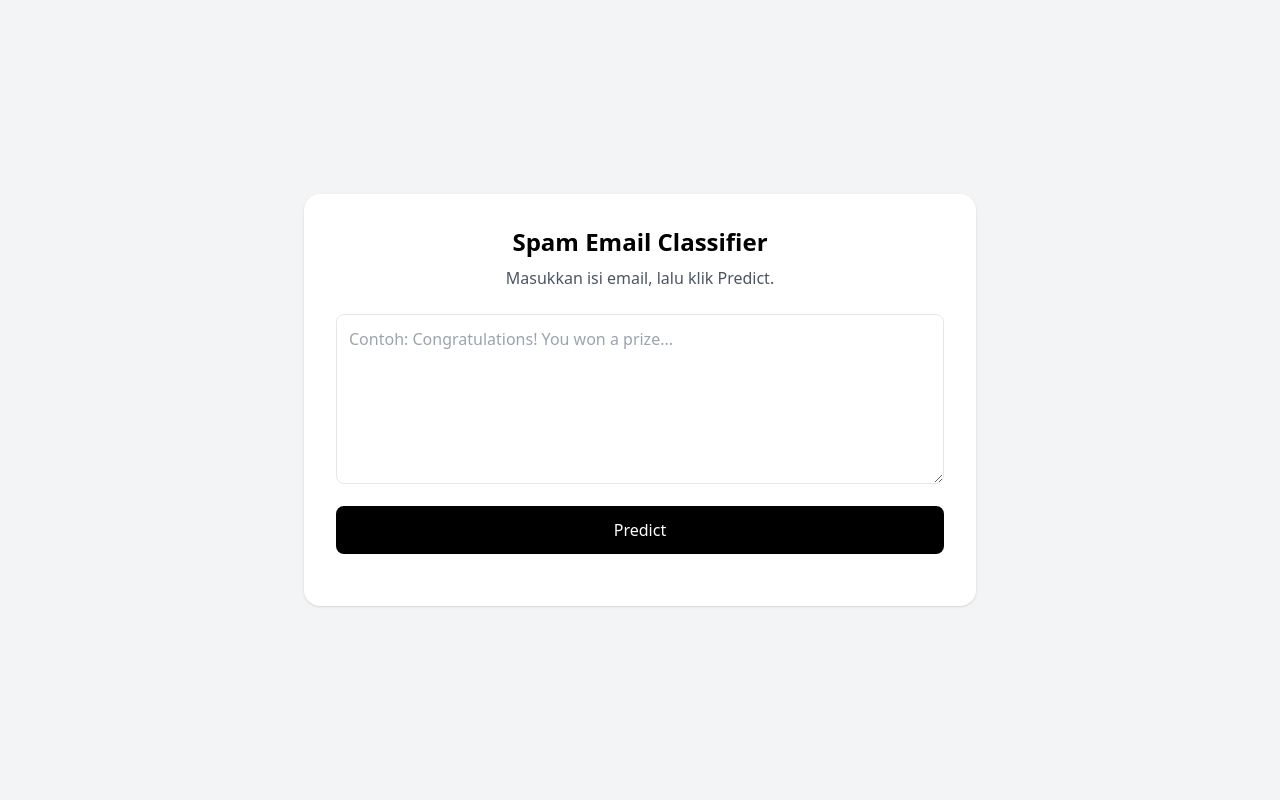
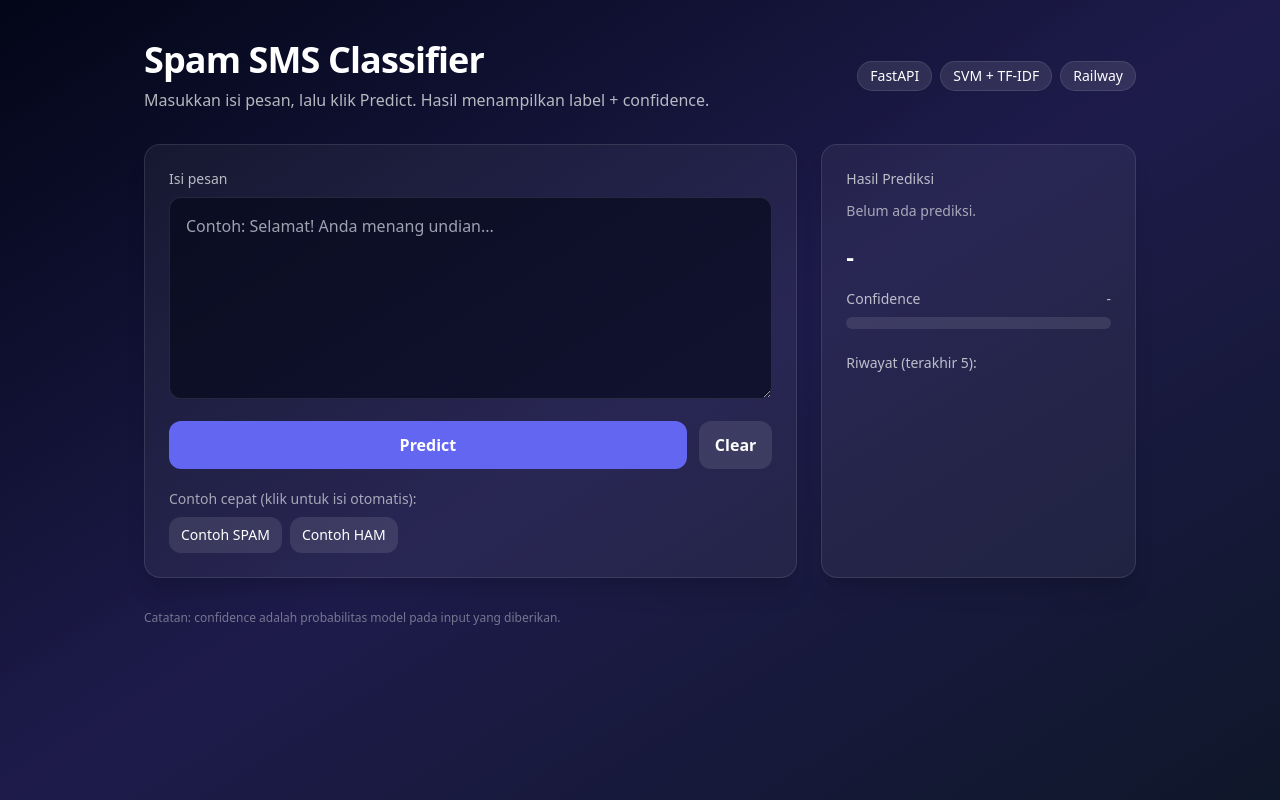
Before and after one commit to diansafira08/tb-deploy-model-spam, a FastAPI app: page / in a window 1280 px wide. Run offline with FastAPI, Linux system fonts and the light colour scheme; parts of the project's set-up code (start-up, migrations or seed data) failed here and were passed over; some libraries are stand-ins or nearby versions.

Commit message:
Switch to Indonesian dataset + retrain + improve UI + dataset-based examples

```diff
--- a/main.py
+++ b/main.py
@@ -1,64 +1,115 @@
-# app.py
+# main.py
 # =========================================================
-# FastAPI Web App untuk Spam Email Classifier
+# FastAPI Web App untuk Spam Classifier
 # - GET  /         : tampilkan halaman web (HTML)
-# - POST /predict  : terima teks email dan kembalikan prediksi + confidence
-#
-# File model: svm_model.pkl (sudah kamu buat)
+# - POST /predict  : terima teks & kembalikan prediksi + confidence
+# Bonus:
+# - Ambil contoh HAM dan SPAM langsung dari dataset spam.csv,
+#   jadi tombol "Contoh HAM/SPAM" tidak ngawur lagi.
 # =========================================================
 
 import os
 import pickle
+import pandas as pd
+
 from fastapi import FastAPI, Request
 from fastapi.responses import HTMLResponse
 from fastapi.templating import Jinja2Templates
 from pydantic import BaseModel
 
-# --- Path aman untuk Windows / Railway ---
 BASE_DIR = os.path.dirname(os.path.abspath(__file__))
 MODEL_PATH = os.path.join(BASE_DIR, "svm_model.pkl")
+DATA_PATH = os.path.join(BASE_DIR, "spam.csv")
 
-# --- Load model ---
+# Load model
 with open(MODEL_PATH, "rb") as f:
     model = pickle.load(f)
 
-app = FastAPI(
-    title="Spam Email Classification",
-    version="1.0.0"
-)
+app = FastAPI(title="Spam SMS Classifier", version="1.0.0")
 
-# --- Template folder ---
 templates = Jinja2Templates(directory=os.path.join(BASE_DIR, "templates"))
 
-# --- Schema request/response ---
+
 class EmailRequest(BaseModel):
     email: str
 
-class EmailResponse(BaseModel):
-    prediction: str
-    confidence: float
 
-# --- Route home (UI) ---
+def load_examples_from_dataset():
+    """
+    Ambil 1 contoh ham dan 1 contoh spam dari dataset.
+    Deteksi kolom secara fleksibel seperti di training.
+    Kalau gagal, fallback ke teks default.
+    """
+    default_ham = "Halo, nanti jam 7 jadi ketemu? Jangan lupa bawa berkas ya."
+    default_spam = "SELAMAT! Anda menang undian. Kirim kode OTP ke nomor ini untuk verifikasi."
+
+    try:
+        try:
+            df = pd.read_csv(DATA_PATH, encoding="utf-8")
+        except UnicodeDecodeError:
+            df = pd.read_csv(DATA_PATH, encoding="latin-1")
+
+        # deteksi kolom label & text
+        lower = {c: str(c).lower().strip() for c in df.columns}
+        label_candidates = {"v1","label","category","kelas","class","target","y","kategori","status"}
+        text_candidates  = {"v2","text","message","sms","content","pesan","kalimat","body","x","isi"}
+
+        label_col = None
+        text_col = None
+
+        for c in df.columns:
+            if lower[c] in label_candidates:
+                label_col = c
+                break
+        for c in df.columns:
+            if lower[c] in text_candidates:
+                text_col = c
+                break
+
+        obj_cols = [c for c in df.columns if df[c].dtype == "object"]
+        if label_col is None and len(obj_cols) >= 1:
+            label_col = obj_cols[0]
+        if text_col is None and len(obj_cols) >= 2:
+            text_col = obj_cols[1]
+
+        df = df[[label_col, text_col]].rename(columns={label_col:"Category", text_col:"Message"})
+        df["Category"] = df["Category"].astype(str).str.lower().str.strip()
+        df["Message"] = df["Message"].astype(str).str.strip()
+
+        # normalisasi label
+        df["Category"] = df["Category"].replace({
+            "1":"spam","0":"ham","nonspam":"ham","non-spam":"ham","not spam":"ham","bukan spam":"ham"
+        })
+
+        df = df[df["Category"].isin(["spam","ham"])].copy()
+        df = df[df["Message"].str.len() > 0].copy()
+
+        sample_ham = df[df["Category"] == "ham"]["Message"].iloc[0] if (df["Category"] == "ham").any() else default_ham
+        sample_spam = df[df["Category"] == "spam"]["Message"].iloc[0] if (df["Category"] == "spam").any() else default_spam
+
+        return sample_ham, sample_spam
+
+    except Exception:
+        return default_ham, default_spam
+
+
 @app.get("/", response_class=HTMLResponse)
 async def home(request: Request):
-    return templates.TemplateResponse("index.html", {"request": request})
+    sample_ham, sample_spam = load_examples_from_dataset()
+    return templates.TemplateResponse(
+        "index.html",
+        {"request": request, "sample_ham": sample_ham, "sample_spam": sample_spam}
+    )
 
-# --- Route predict ---
-@app.post("/predict", response_model=EmailResponse)
+
+@app.post("/predict")
 async def predict_email(req: EmailRequest):
-    text = req.email.strip()
-
-    # kalau kosong, balikin default
+    text = (req.email or "").strip()
     if not text:
         return {"prediction": "empty_input", "confidence": 0.0}
 
     X = [text]
     pred = model.predict(X)[0]
-
-    # Linear SVM kamu dibuat probability=True, jadi predict_proba bisa dipakai
     conf = float(model.predict_proba(X).max())
 
-    return {
-        "prediction": str(pred),
-        "confidence": round(conf, 4)
-    }
+    return {"prediction": str(pred), "confidence": round(conf, 4)}
--- a/templates/index.html
+++ b/templates/index.html
@@ -2,57 +2,207 @@
 <html lang="id">
 <head>
   <meta charset="UTF-8" />
-  <meta name="viewport" content="width=device-width, initial-scale=1.0" />
-  <title>Spam Email Classifier</title>
+  <meta name="viewport" content="width=device-width, initial-scale=1.0"/>
+  <title>Spam SMS Classifier</title>
   <script src="https://cdn.tailwindcss.com"></script>
 </head>
-<body class="min-h-screen flex items-center justify-center bg-gray-100">
-  <div class="w-full max-w-2xl p-8 bg-white rounded-2xl shadow">
-    <h1 class="text-2xl font-bold mb-2 text-center">Spam Email Classifier</h1>
-    <p class="text-center text-gray-600 mb-6">
-      Masukkan isi email, lalu klik Predict.
+
+<body class="min-h-screen bg-gradient-to-br from-slate-950 via-indigo-950 to-slate-900 text-white">
+  <div class="max-w-5xl mx-auto px-4 py-10">
+    <!-- Header -->
+    <div class="flex items-center justify-between gap-4 mb-8">
+      <div>
+        <h1 class="text-3xl md:text-4xl font-extrabold tracking-tight">
+          Spam SMS Classifier
+        </h1>
+        <p class="text-white/70 mt-2">
+          Masukkan isi pesan, lalu klik Predict. Hasil menampilkan label + confidence.
         </p>
+      </div>
 
-    <textarea id="email" rows="6"
-      class="w-full p-3 border rounded-lg focus:outline-none focus:ring"
-      placeholder="Contoh: Congratulations! You won a prize..."></textarea>
+      <div class="hidden md:flex items-center gap-2">
+        <span class="px-3 py-1 rounded-full bg-white/10 border border-white/10 text-sm">FastAPI</span>
+        <span class="px-3 py-1 rounded-full bg-white/10 border border-white/10 text-sm">SVM + TF-IDF</span>
+        <span class="px-3 py-1 rounded-full bg-white/10 border border-white/10 text-sm">Railway</span>
+      </div>
+    </div>
 
+    <!-- Main Card -->
+    <div class="grid grid-cols-1 lg:grid-cols-3 gap-6">
+      <!-- Input -->
+      <div class="lg:col-span-2 rounded-2xl bg-white/5 border border-white/10 shadow-xl p-6">
+        <label class="block text-sm text-white/70 mb-2">Isi pesan</label>
+        <textarea id="email" rows="7"
+          class="w-full rounded-xl bg-slate-950/60 border border-white/10 p-4 outline-none focus:ring-2 focus:ring-indigo-400/60"
+          placeholder="Contoh: Selamat! Anda menang undian..."></textarea>
+
+        <div class="flex flex-col sm:flex-row gap-3 mt-4">
           <button id="predictBtn"
-      class="mt-4 w-full py-3 bg-black text-white rounded-lg hover:opacity-90">
+            class="flex-1 rounded-xl bg-indigo-500 hover:bg-indigo-400 active:bg-indigo-600 transition px-4 py-3 font-semibold">
             Predict
           </button>
 
-    <div id="result" class="mt-5 text-center text-lg font-semibold"></div>
+          <button id="clearBtn"
+            class="rounded-xl bg-white/10 hover:bg-white/15 transition px-4 py-3 font-semibold">
+            Clear
+          </button>
+        </div>
+
+        <!-- Quick examples (diambil dari dataset lewat backend) -->
+        <div class="mt-5">
+          <p class="text-sm text-white/60 mb-2">Contoh cepat (klik untuk isi otomatis):</p>
+          <div class="flex flex-wrap gap-2">
+            <button class="exBtn px-3 py-2 rounded-xl bg-white/10 hover:bg-white/15 text-sm"
+              data-text="{{ sample_spam | e }}">
+              Contoh SPAM
+            </button>
+            <button class="exBtn px-3 py-2 rounded-xl bg-white/10 hover:bg-white/15 text-sm"
+              data-text="{{ sample_ham | e }}">
+              Contoh HAM
+            </button>
+          </div>
+        </div>
+      </div>
+
+      <!-- Output -->
+      <div class="rounded-2xl bg-white/5 border border-white/10 shadow-xl p-6">
+        <p class="text-sm text-white/70">Hasil Prediksi</p>
+
+        <div id="status" class="mt-3 text-white/60 text-sm">Belum ada prediksi.</div>
+
+        <div class="mt-5 flex items-center gap-3">
+          <div id="badge" class="hidden px-3 py-1 rounded-full text-sm font-bold border">
+            SPAM
+          </div>
+          <div class="text-2xl font-extrabold" id="label">-</div>
+        </div>
+
+        <div class="mt-4">
+          <div class="flex justify-between text-sm text-white/70">
+            <span>Confidence</span>
+            <span id="confText">-</span>
+          </div>
+          <div class="mt-2 h-3 rounded-full bg-white/10 overflow-hidden">
+            <div id="confBar" class="h-3 w-0 bg-indigo-400"></div>
+          </div>
+        </div>
+
+        <!-- History -->
+        <div class="mt-6">
+          <p class="text-sm text-white/70 mb-2">Riwayat (terakhir 5):</p>
+          <div id="history" class="space-y-2"></div>
+        </div>
+      </div>
+    </div>
+
+    <p class="text-white/40 text-xs mt-8">
+      Catatan: confidence adalah probabilitas model pada input yang diberikan.
+    </p>
   </div>
 
   <script>
     const btn = document.getElementById("predictBtn");
+    const clearBtn = document.getElementById("clearBtn");
     const emailInput = document.getElementById("email");
-    const resultDiv = document.getElementById("result");
 
-    btn.addEventListener("click", async () => {
+    const statusEl = document.getElementById("status");
+    const labelEl = document.getElementById("label");
+    const badgeEl = document.getElementById("badge");
+    const confTextEl = document.getElementById("confText");
+    const confBarEl = document.getElementById("confBar");
+    const historyEl = document.getElementById("history");
+
+    const history = [];
+
+    function setBadge(pred) {
+      badgeEl.classList.remove("hidden");
+      badgeEl.classList.remove("bg-red-500/20","border-red-400/40","text-red-200");
+      badgeEl.classList.remove("bg-emerald-500/20","border-emerald-400/40","text-emerald-200");
+      badgeEl.classList.remove("bg-white/10","border-white/20","text-white");
+
+      if (pred === "spam") {
+        badgeEl.textContent = "SPAM";
+        badgeEl.classList.add("bg-red-500/20","border-red-400/40","text-red-200");
+      } else if (pred === "ham") {
+        badgeEl.textContent = "HAM";
+        badgeEl.classList.add("bg-emerald-500/20","border-emerald-400/40","text-emerald-200");
+      } else {
+        badgeEl.textContent = pred.toUpperCase();
+        badgeEl.classList.add("bg-white/10","border-white/20","text-white");
+      }
+    }
+
+    function pushHistory(pred, conf) {
+      history.unshift({ pred, conf, t: new Date().toLocaleTimeString() });
+      if (history.length > 5) history.pop();
+
+      historyEl.innerHTML = "";
+      history.forEach(item => {
+        const div = document.createElement("div");
+        div.className = "rounded-xl bg-white/5 border border-white/10 p-3 text-sm flex items-center justify-between";
+        div.innerHTML = `
+          <span class="text-white/80">${item.t}</span>
+          <span class="font-semibold">${item.pred}</span>
+          <span class="text-white/70">${item.conf}</span>
+        `;
+        historyEl.appendChild(div);
+      });
+    }
+
+    async function doPredict() {
       const email = emailInput.value.trim();
-
       if (!email) {
-        resultDiv.textContent = "Email tidak boleh kosong.";
+        statusEl.textContent = "Pesan tidak boleh kosong.";
         return;
       }
 
-      resultDiv.textContent = "Processing...";
+      statusEl.textContent = "Memproses...";
+      btn.disabled = true;
+      btn.classList.add("opacity-70","cursor-not-allowed");
 
       try {
         const res = await fetch("/predict", {
           method: "POST",
-          headers: { "Content-Type": "application/json" },
+          headers: {"Content-Type":"application/json"},
           body: JSON.stringify({ email })
         });
 
         const data = await res.json();
-        resultDiv.textContent =
-          `Prediction: ${data.prediction} | Confidence: ${data.confidence}`;
-      } catch (err) {
-        resultDiv.textContent = "Terjadi error. Coba lagi.";
+        const pred = data.prediction;
+        const conf = Number(data.confidence);
+
+        labelEl.textContent = pred;
+        setBadge(pred);
+
+        const percent = Math.max(0, Math.min(100, Math.round(conf * 100)));
+        confTextEl.textContent = `${conf} (${percent}%)`;
+        confBarEl.style.width = percent + "%";
+
+        statusEl.textContent = "Selesai.";
+        pushHistory(pred, conf);
+      } catch (e) {
+        statusEl.textContent = "Terjadi error saat prediksi.";
+      } finally {
+        btn.disabled = false;
+        btn.classList.remove("opacity-70","cursor-not-allowed");
       }
+    }
+
+    btn.addEventListener("click", doPredict);
+
+    clearBtn.addEventListener("click", () => {
+      emailInput.value = "";
+      statusEl.textContent = "Dikosongkan.";
+      labelEl.textContent = "-";
+      badgeEl.classList.add("hidden");
+      confTextEl.textContent = "-";
+      confBarEl.style.width = "0%";
+    });
+
+    document.querySelectorAll(".exBtn").forEach(b => {
+      b.addEventListener("click", () => {
+        emailInput.value = b.dataset.text;
+      });
     });
   </script>
 </body>
```
Also changed, not shown: train_and_compare.py (+102 -51 lines), heatmap.png, 1 other file. Lines whose indentation alone changed are shown as unchanged.
